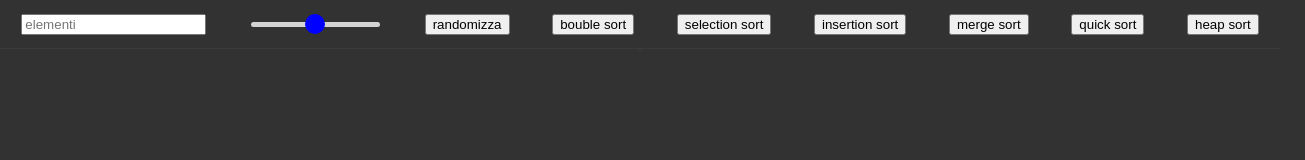
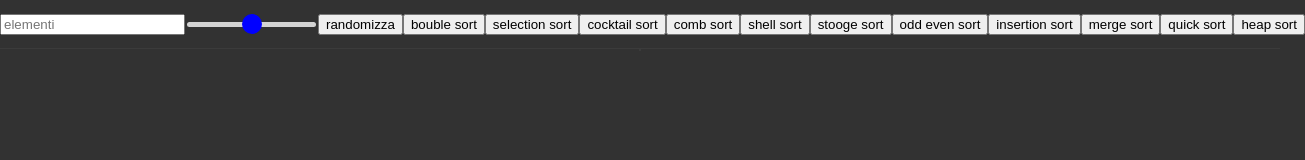
Before and after one commit to AlBit7/algoSort, a plain HTML site: page index.html in a window 1280 px wide. Shown: the whole page, 1305 px wide, since content can reach past the window. Drawn offline with Linux system fonts and the light colour scheme.

Commit message:
Update index.html

```diff
--- a/index.html
+++ b/index.html
@@ -19,6 +19,11 @@
         <input type="button" value="randomizza" onclick="randomizza();">
         <input type="button" value="bouble sort" onclick="boubleSort();">
         <input type="button" value="selection sort" onclick="selectionSort();">
+        <input type="button" value="cocktail sort" onclick="cocktailSort();">
+        <input type="button" value="comb sort" onclick="combSort();">
+        <input type="button" value="shell sort" onclick="shellSort();">
+        <input type="button" value="stooge sort" onclick="faiStoogeSort();">
+        <input type="button" value="odd even sort" onclick="oddevenSort();">
         <input type="button" value="insertion sort" onclick="insertionSort();">
         <input type="button" value="merge sort" onclick="mergeSort(array);">
         <input type="button" value="quick sort" onclick="faiQuickSort();">
```
